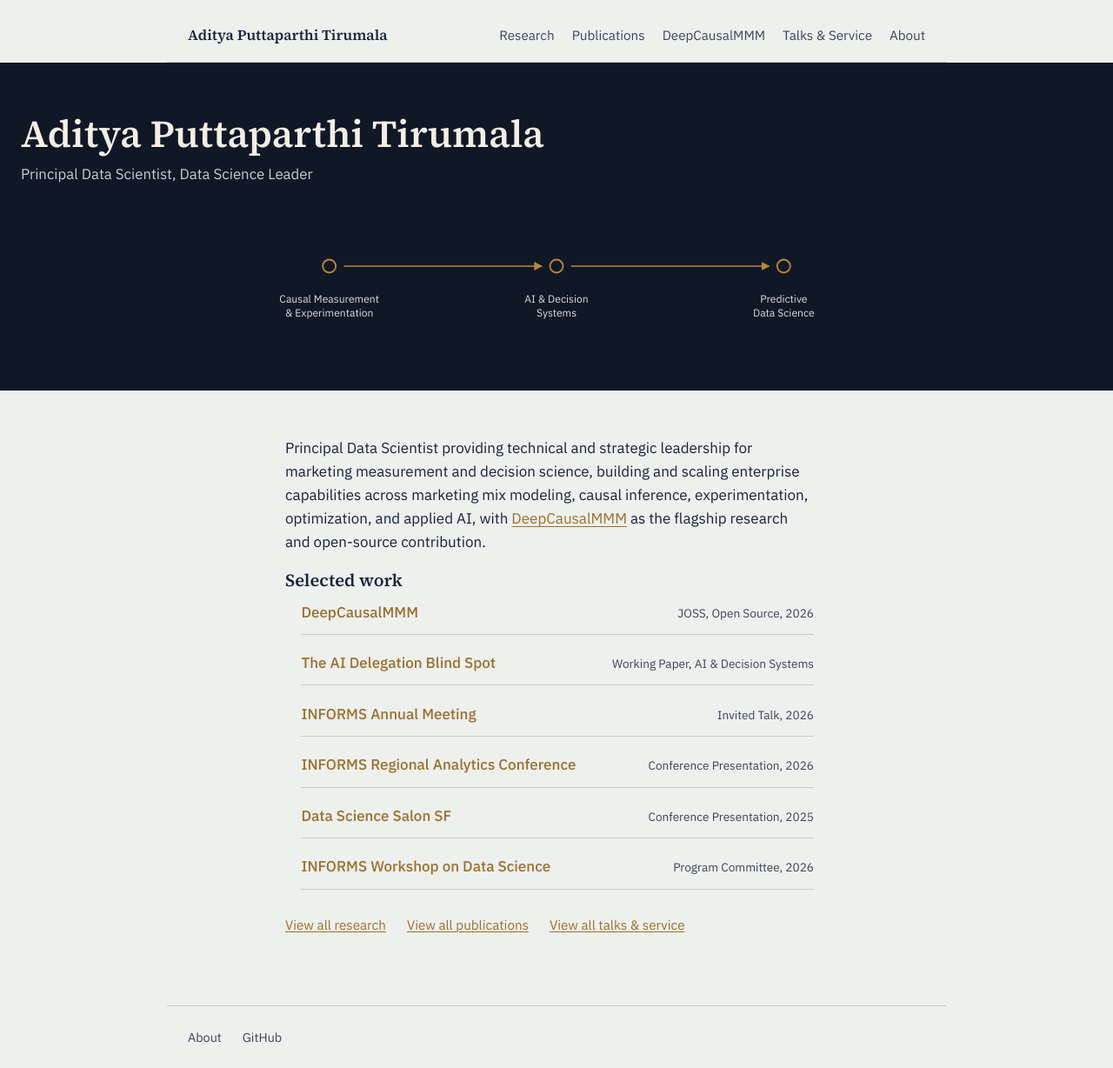
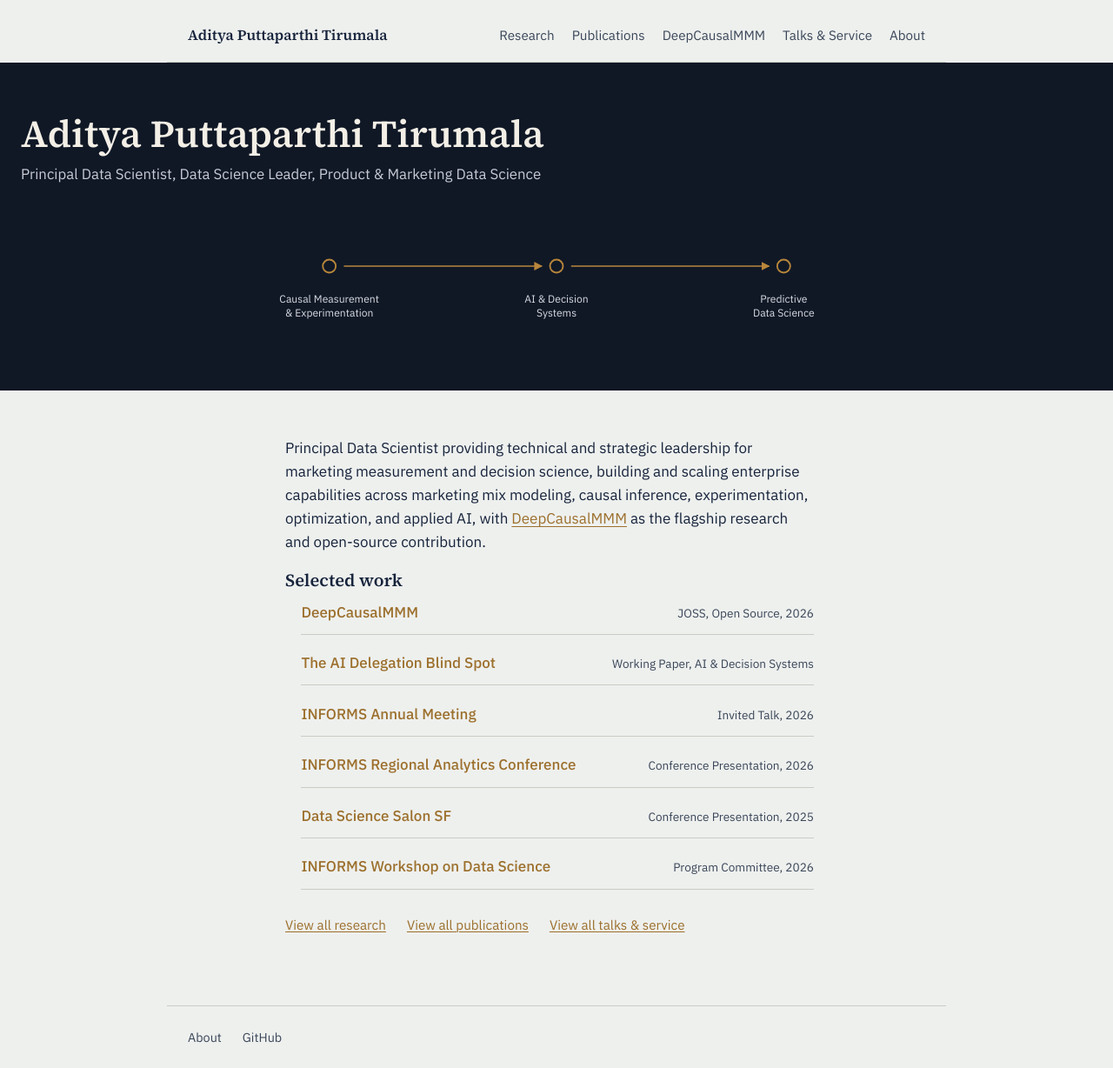
Before and after one commit to adityapt/personal-repo, a Jekyll site: the page built from index.md, in a window 1280 px wide. Shown: the whole page at 87% size. Built offline with Jekyll 4.4.1, drawn with Linux system fonts in a browser that asks for light colours.

Commit message:
Add Product & Marketing Data Science back into the hero subtitle
Co-Authored-By: Claude Sonnet 5 <noreply@anthropic.com>

```diff
--- a/_config.yml
+++ b/_config.yml
@@ -1,5 +1,5 @@
 title: Aditya Puttaparthi Tirumala
-description: Principal Data Scientist, Data Science Leader
+description: Principal Data Scientist, Data Science Leader, Product & Marketing Data Science
 url: "https://adityaputtaparthitirumala.com"
 
 nav:
--- a/_layouts/home.html
+++ b/_layouts/home.html
@@ -3,7 +3,7 @@ layout: default
 ---
 <section class="hero">
   <h1>Aditya Puttaparthi Tirumala</h1>
-  <p class="role">Principal Data Scientist, Data Science Leader</p>
+  <p class="role">Principal Data Scientist, Data Science Leader, Product &amp; Marketing Data Science</p>
   {% include dag.html %}
 </section>
 <article class="page">
```
